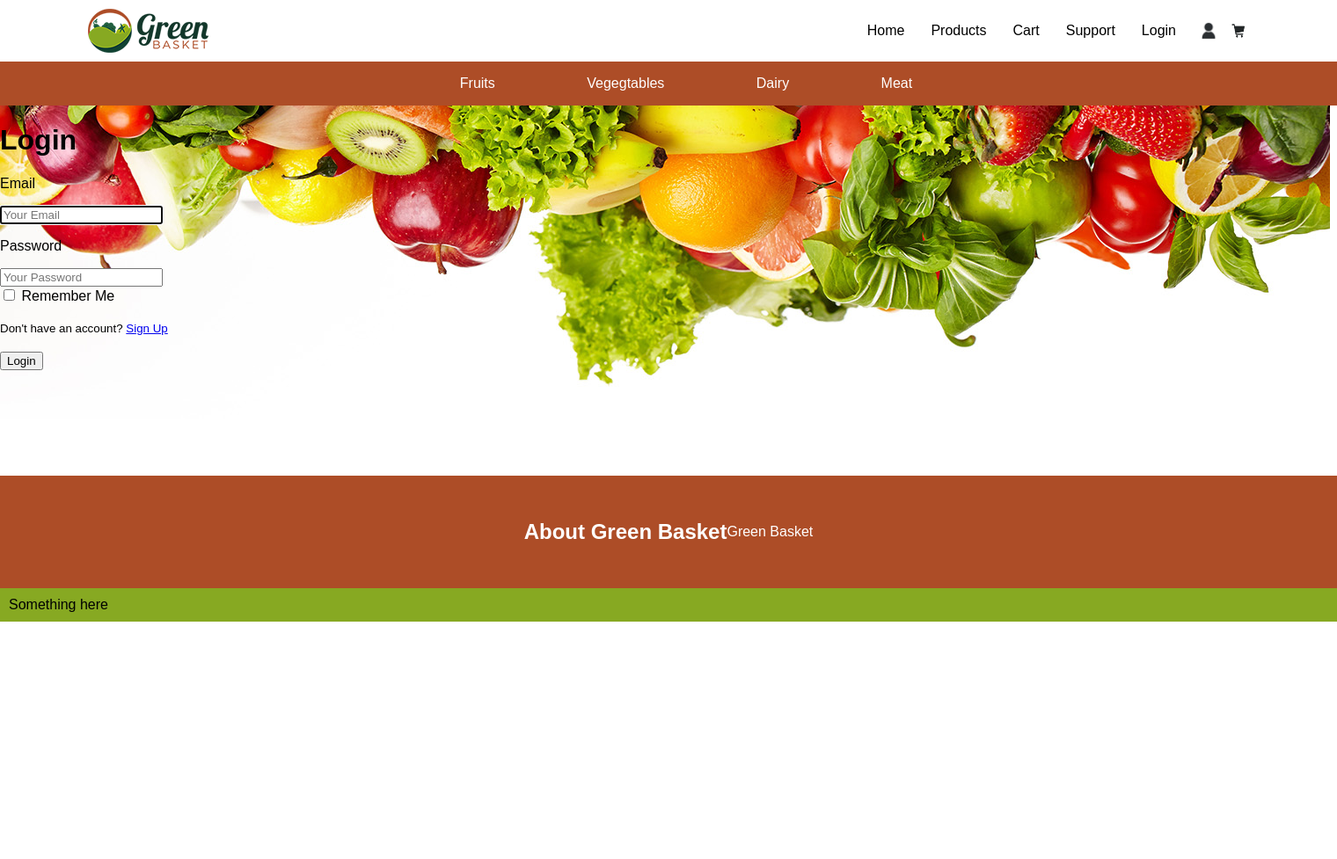
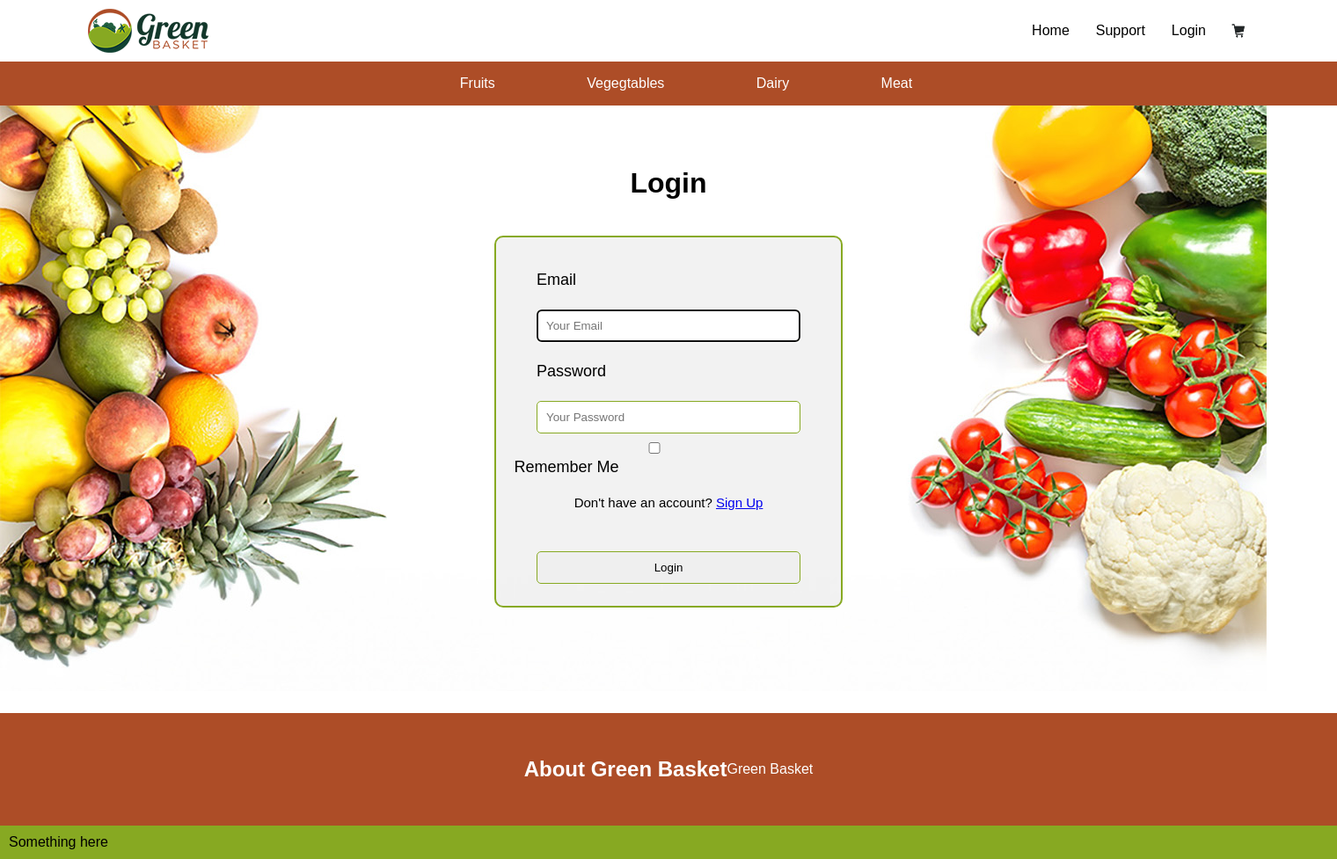
Before and after one commit to PythThm/Agile-Development-Project, a Flask app: page /auth/login in a window 1520 px wide. Shown: the whole page at 88% size. Before the commit the page ends 707 px from the top, so only its background shows below. Run offline with Flask 3, Linux system fonts and the light colour scheme.

Commit message:
new banner, login styling and changes t profile css

```diff
--- a/static/css/style.css
+++ b/static/css/style.css
@@ -343,8 +343,6 @@ nav a {
   height: 24px;
   width: 24px;
 }
-
-
 .icons button, .icons .button {
   padding: 8px 16px;
   background-color: green;
@@ -432,6 +430,39 @@ nav a {
   border-radius: 5px;
   text-transform: uppercase;
 }
+input{
+  margin: 5px 0;
+  padding: 10px;
+  border-radius: 5px;
+  border: 1px solid #87A922;
+  width: 300px;
+}
+.checkbox{
+  margin: 5px 0;
+  padding: 10px;
+  border-radius: 5px;
+
+}
+/* For Login.html page */
+
+.form-align{
+  display: flex;
+  flex-direction: column;
+  justify-content: center;
+  align-items: center;
+  margin-top: 30px;
+}
+.login{
+  align-items: center;
+  margin-top: 30px;
+  padding: 20px;
+  border-radius: 10px;
+  border: 2px solid #87A922;
+  background-color: rgba(190, 190, 190, 0.2);
+  margin: 0px 37vw;
+  font-size: 18px;
+}
+
 
 /* For Profile Page */
 .title {
@@ -451,9 +482,12 @@ nav a {
 .profile_nav div ul, .profile_nav div li{
   list-style-type: none;
   text-decoration: none;
-  padding: 0;
+  padding: 0px;
   color: black;
 }
+
+/* code for left nav bar. But it is now removed. */
+/*
 #profile_photo img{
   display: flex;
   width: 100px;
@@ -473,17 +507,31 @@ nav a {
   border: 3px solid #87A922;
   justify-content: center;
 }
+.leftNav ul li{
+  padding: 10px;
+  margin: 20px;
+  border-radius: 10px;
+  background-color: white;
+  color: black;
+  text-align: center;
+  width: 200px;
+  height: 20px;
+}
+.leftNav ul{
+  margin: 0px 0px 25px 0px;
+} */
 .profile_nav .rightNav {
   display: flex;
+  flex-direction: column;
+  align-items: center;
   width: 500px;
   height: auto;
   justify-content: left;
-  padding-left: 100px;
+  /* padding-left: 100px; */
 }
 .rightNav{
   display: flex;
   flex-direction: column;
-
 }
 .box{
   display: flex;
@@ -498,21 +546,6 @@ nav a {
   text-indent: 10px;
   width: 500px;
   height: 40px;
-
-}
-.leftNav ul li{
-  padding: 10px;
-  margin: 20px;
-  border-radius: 10px;
-  background-color: white;
-  color: black;
-  text-align: center;
-  width: 200px;
-  height: 20px;
-
-}
-.leftNav ul{
-  margin: 0px 0px 25px 0px;
 }
 
 .PButton {
--- a/templates/auth/login.html
+++ b/templates/auth/login.html
@@ -2,10 +2,10 @@
 
 {% block content %}
 
-<h1>Login</h1>
+<h1 class="title">Login</h1>
 
 <form method="post" action="{{ url_for('auth.login') }}">
-    <div class="form-align">
+    <div class="form-align login">
         <div class="form-label">
             <p class="gap">Email</p>
             <input type="email" name="email" placeholder="Your Email" autofocus="">
@@ -16,7 +16,8 @@
         </div>
         <div class="form-label">
             <label class="checkbox">
-                <input type="checkbox" name="remember" value="Remember me">
+                <!-- 1 -->
+                <input class="checkbox" type="checkbox" name="remember" value="Remember me">
                 Remember Me
             </label>
         </div>
--- a/templates/base.html
+++ b/templates/base.html
@@ -16,23 +16,18 @@
         </div>
         <nav>
             <a href="{{ url_for('home') }}">Home</a>
-            <a href="{{ url_for('products.products') }}">Products</a>
-
-            <a href="{{ url_for('orders.cart') }}">Cart</a>
-
-            {% if not current_user.is_admin %}
-            <a href="{{ url_for('supports.supports') }}">Support</a>
-            {% else %}
-            <a href="{{ url_for('supports.view_issues') }}">View Issues</a>
-            {% endif %}
-
-
+            <!-- <a href="{{ url_for('products.products') }}">Products</a> -->
+            <!-- <a href="{{ url_for('orders.cart') }}">Cart</a> -->
+            <a href="{{ url_for('help') }}">Support</a>
             {% if not current_user.is_authenticated %}
             <a href="{{ url_for('auth.login') }}">Login</a>
 
             {% elif current_user.is_authenticated and not current_user.is_admin %}
-            <a href="{{ url_for('users.profile') }}">Profile</a>
             <a href="{{ url_for('auth.logout') }}">Logout</a>
+            <div class="icons">
+                <a href="{{ url_for('users.profile') }}"><img src="{{ url_for('static', filename='./productpics/user.jpg') }}" alt="User Profile"></a>
+            </div>
+
 
             {% elif current_user.is_authenticated and current_user.is_admin %}
             <a href="{{ url_for('admin.admin') }}">Dashboard</a>
@@ -41,9 +36,9 @@
         </nav>
 
         <div class="icons">
-            <a href="{{ url_for('users.profile')}}">
+            <!-- <a href="{{ url_for('users.profile') }}">
                 <img src="{{ url_for('static', filename='./productpics/user.jpg') }}" alt="User Profile">
-              </a>
+              </a> -->
               <a href="{{ url_for('orders.cart') }}">
                 <img src="{{ url_for('static', filename='./productpics/cart.jpg') }}" alt="Shopping Cart Image">
               </a>
@@ -70,13 +65,13 @@
     </div>
 
     <div class="banner">
-        <img src="/static/flippedbanner.jpg" alt="assortment of fresh fruits and vegetables">
+        <img src="/static/new_banner.jpg" alt="assortment of fresh fruits and vegetables">
     </div>
 
     {% block content %}
     {% endblock %}
     <section class="about">
-        <h2>About Green Basket</h2><br>
+        <h2>About Green Basket</h2>
         <p>Green Basket </p>
     </section>
     <footer>
```
Also changed, not shown: templates/pages/profile.html (+5 -3 lines), static/new_banner.jpg (added).
